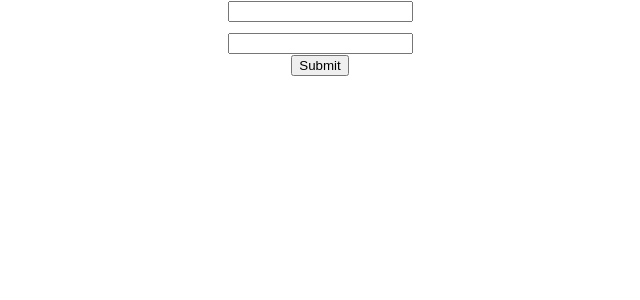
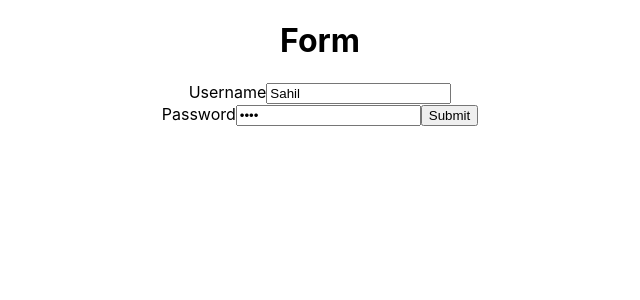
Before and after one commit to sahilm-10/EQ-React, a React (Create React App) app: page / in a window 1280 px wide. Shown: the top 300 px of the page, without its empty margins (320-960 px from the left). Built offline with nearby package versions, Linux system fonts and the light colour scheme.

Commit message:
FormBasics Added

```diff
--- a/src/App.js
+++ b/src/App.js
@@ -14,6 +14,7 @@ import UpdateDocTitle from './Hooks/CustomHooks/DocTitleUpdation';
 import FormDetails from './Hooks/CustomHooks/FormDetails';
 import FetchData from './Hooks/DataFetch';
 import GetById from './Hooks/DataFetchById';
+import FormDetailsClass from './Hooks/Forms/FormsDetails';
 import ComponentA from './Hooks/UseContext/ComponentA';
 import ComponentC from './Hooks/UseContext/ComponentC';
 import ClickCounterMemo from './Hooks/UseMemoHook.js/ClickCounter';
@@ -64,7 +65,8 @@ function App() {
 
     {/* <CustomCounter/> */}
 
-    <FormDetails/>
+    {/* <FormDetails/> */}
+    <FormDetailsClass/>
     </div>
   );
 }
--- /dev/null
+++ b/src/Hooks/Forms/FormsDetails.js
@@ -0,0 +1,44 @@
+import React, {Component} from 'react'
+
+class FormDetailsClass extends Component{
+    constructor(){
+        super();
+        this.state={
+            name:'Sahil',
+            password:'test'
+        }
+
+    }
+    changeUserName = (e) =>{
+        this.setState({
+            name: e.target.value,
+        })
+        e.preventDefault();
+    }
+    changePassword = (e) =>{
+        this.setState({
+            password: e.target.value
+        })
+        e.preventDefault();
+    }
+    handleSubmit = () =>{
+        alert(`Your name is ${this.state.name} and Password is ${this.state.password}`)
+    }
+    render(){
+        return(
+            <div>
+                <form onSubmit={this.handleSubmit}>
+                <h1>Form</h1>
+                <label>Username</label>
+                <input type='text' value={this.state.name} onChange={this.changeUserName}/>
+                <br></br>
+                <label>Password</label>
+                <input type='password' value={this.state.password} onChange={this.changePassword}/>
+                <button type='submit'>Submit</button>
+                </form>
+            </div>
+        )
+    }
+}
+
+export default FormDetailsClass;
```
